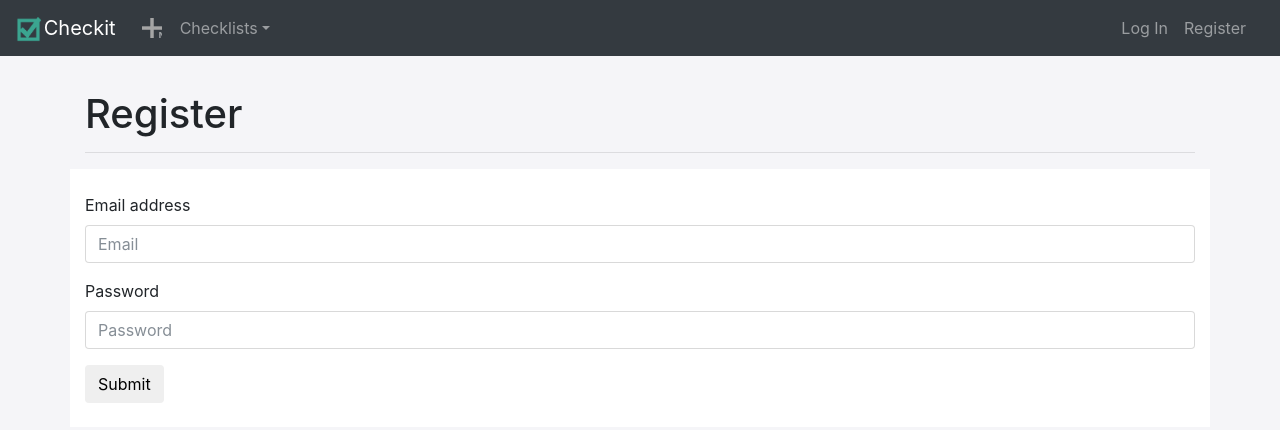
After one commit to reidswan/Checkit, a Django app: page /login in a window 1280 px wide. The commit adds this page. Shown: the top 430 px of the page. Run offline with Django 3.2, Linux system fonts and the light colour scheme; some libraries are stand-ins or nearby versions.

Commit message:
Added basic User functionality (register, login, logout) but requires updating models and db migration

```diff
--- a/checkit/settings.py
+++ b/checkit/settings.py
@@ -99,7 +99,7 @@ AUTH_PASSWORD_VALIDATORS = [
         'NAME': 'django.contrib.auth.password_validation.NumericPasswordValidator',
     },
 ]
-
+LOGIN_URL = "/login"
 
 # Internationalization
 # https://docs.djangoproject.com/en/1.11/topics/i18n/
--- a/checklist/static/checklist/css/mystyles.css
+++ b/checklist/static/checklist/css/mystyles.css
@@ -19,6 +19,8 @@
         height: 1.25em;
         background-size: 1.25em;
         background-image: url("../img/new.png");
+        margin-left: 10px;
+        margin-right: 10px;
 
         /*hide the text*/
         text-indent: 200%;
--- a/checklist/templates/checklist/base.html
+++ b/checklist/templates/checklist/base.html
@@ -16,20 +16,18 @@
         <link rel="icon" type="image/x-icon" href="{% static 'checklist/img/favicon.ico' %}"/>
         {% block javascript %} {% endblock %}
         {% block css %}{% endblock %}
-        <title>Regexion</title>
     </head>
     <body>
         <nav class="navbar sticky-top navbar-dark navbar-expand-md bg-dark">
-            <div class="container">
-                <a class="navbar-brand" href="#"><span><img src="{% static 'checklist/img/logo.png' %}" class="d-inline-block align-top navbar-img"></span>Checkit</a>
+            <a class="navbar-brand" href="{% url 'checklist:index' %}"><span><img src="{% static 'checklist/img/logo.png' %}" class="d-inline-block align-top navbar-img"></span>Checkit</a>
             <button class="navbar-toggler" type="button" data-toggle="collapse" data-target="#navbarNav" aria-controls="navbarNav" aria-expanded="false" aria-label="Toggle navigation">
                 <span class="navbar-toggler-icon"></span>
             </button>
             <div class="collapse navbar-collapse" id="navbarNav">
+                <ul class="navbar-nav">
+                    <li class="nav-item"><div class="adaptive-add"><a class="nav-link" href="{% url 'checklist:new' %}">New checklist</a></div></li>
+                </ul>
                 <ul class="navbar-nav mr-auto">
-                        <li class="nav-item">
-                            <a class="nav-link" href="{%url 'checklist:index'%}">Home</a>
-                        </li>
                     <li class="nav-item dropdown">
                         <a class="nav-link dropdown-toggle" href="#" id="navbarDropdownMenuLink" data-toggle="dropdown" aria-haspopup="true" aria-expanded="false">Checklists</a>
                         <div class="dropdown-menu" aria-labelledby="navbarDropdownMenuLink">
@@ -39,10 +37,14 @@
                         </div>
                     </li>
                 </ul>
-                    <ul class="navbar-nav">
-                        <li class="nav-item"><div class="adaptive-add"><a class="nav-link" href="{% url 'checklist:new' %}">New checklist</a></div></li>
+                <ul class="navbar-nav" style="margin-right: 10px;">
+                    {% if user.is_authenticated %}
+                    <li class="nav-item"><a class="nav-link" href="{% url 'checklist:logout' %}">Log Out</a></li>
+                    {% else %}
+                    <li class="nav-item"><a class="nav-link" href="{% url 'checklist:login' %}">Log In</a></li>
+                    <li class="nav-item"><a class="nav-link" href="{% url 'checklist:register' %}">Register</a></li>
+                    {% endif %}
                 </ul>
-                </div>
             </div>
         </nav>
         {% block content %} {% endblock %}
--- a/checklist/templates/checklist/index.html
+++ b/checklist/templates/checklist/index.html
@@ -39,6 +39,7 @@
 {% else %}
     <div class="container container-main">
     {% if empty_list_string %}
+        <br/>
         <div class="row">
             <div class="col-xs-12 col-md-6">
                 {{ empty_list_string }}
--- /dev/null
+++ b/checklist/templates/checklist/login.html
@@ -0,0 +1,31 @@
+{% extends 'checklist/base.html' %}
+{% block pagetitle %} Register {% endblock %}
+
+{% block content %}
+<br/>
+<div class="container">
+    <h1 class="page-header">Register</h1>
+    <hr/>
+</div>
+<div class="container container-main">
+    <br/>
+    <form action="{% url 'checklist:login_result' %}" method="POST">
+        {% csrf_token %}
+        <div class="form-group">
+            <label for="inputEmail">Email address</label>
+            <input class="form-control" type="text" placeholder="Email" name="inputEmail" id="inputEmail">
+        </div>
+        <div class="form-group">
+            <label for="inputPassword">Password</label>
+            <input class="form-control" type="password" placeholder="Password" name="inputPassword" id="inputPassword">
+        </div>
+        {% if errors %}
+        <div class="alert alert-danger">
+            Failed to log in
+        </div>
+        {% endif %}
+        <input type="submit" class="btn btn-default" value="Submit" id="submitButton">
+    </form>
+    <br/>
+</div>
+{% endblock %}
--- a/checklist/urls.py
+++ b/checklist/urls.py
@@ -7,9 +7,16 @@ urlpatterns = [
     url(r'^$', views.index, name='index'),
     url(r'^all$', views.all, name='all'),
     url(r'ajax/item_check$', views.item_check, name='ajax_item_check'),
+    url(r'ajax/emailvalidate$', views.emailvalidate, name="ajax_emailvalidate"),
     url(r'^complete[d]?$', views.complete, name='complete'),
     url(r'^(?P<checklist_id>[0-9]+)$', views.checklist_view, name="view"),
     url(r'^(?P<checklist_id>[0-9]+)/edit$', views.checklist_edit, name="edit"),
     url(r'^postedit$', views.post_edit, name="post_edit"),
     url(r'^new$', views.new_checklist, name="new"),
+    url(r'^register$', views.register, name='register'),
+    url(r'^registrationresult$', views.register_result, name='register_result'),
+    url(r'^logout$', views.logout_view, name='logout'),
+    url(r'^login$', views.login_view, name='login'),
+    url(r'^login(?P<errors>_err)$', views.login_view, name='login_error'),
+    url(r'^loginresult$', views.login_result, name='login_result'),
 ]
--- a/checklist/views.py
+++ b/checklist/views.py
@@ -1,12 +1,17 @@
 from django.shortcuts import render, get_object_or_404
-from django.http import HttpResponse, Http404, JsonResponse, HttpResponseRedirect
+from django.http import HttpResponse, Http404, JsonResponse, HttpResponseRedirect, HttpResponseForbidden
 from checklist.models import CheckList, CheckListItem
 from checklist.utils import parse_datetime
 from django.utils import timezone
 from django.urls import reverse
+from django.contrib.auth import login, authenticate, logout
+from django.contrib.auth.models import User
 import datetime
+import re
+
 
 recent_filter_delta = datetime.timedelta(days=1)
+emailregex = re.compile(r"^([a-zA-Z0-9\+\-_]+[\.]?)+@([a-zA-Z0-9\+\-_]+[\.]?)+\.[a-z]{2,}$")
 
 def index(request):
     recent_checklists = [checklist for checklist in CheckList.objects.order_by('due_date') if not checklist.is_complete()]
@@ -47,7 +52,7 @@ def checklist_view(request, checklist_id):
 def post_edit(request):
     '''Handle edit POST before redirecting'''
     if request.method != "POST": # only handle POSTed edits
-        return
+        raise Http404("")
     if 'checklist_id' not in request.POST.keys() or request.POST['checklist_id'] == '': # from /new
         print("NEW! :D") # debug
         checklist = CheckList(pub_date=timezone.now(), due_date = timezone.now() + datetime.timedelta(days=1))
@@ -110,3 +115,70 @@ def item_check(request):
         citem.complete = a
         citem.save()
     return JsonResponse({})
+
+def emailvalidate(request):
+    if request.method != "POST":
+        raise Http404("Cannot find resource")
+    result = {
+        'user_exists' : User.objects.filter(username=request.POST["email"]).count() > 0,
+    }
+    return JsonResponse(result)
+
+def register(request, email_errors = "", pwd_errors = ""):
+    if request.user.is_authenticated():
+        return HttpResponseRedirect(reverse("checklist:index"))
+    return render(request, 'checklist/register.html', context={ "email_errors" : email_errors, "pwd_errors" : pwd_errors })
+
+def register_result(request):
+    if request.user.is_authenticated():
+        return HttpResponseRedirect(reverse("checklist:index"))
+    if request.method != "POST":
+        return HttpResponseRedirect(reverse("checklist:index"))
+    keys = ["inputEmail", "inputPassword", "inputConfirm"]
+    for key in keys:
+        if not key in request.POST.keys():
+            raise Http404("an expected key was not supplied")
+    email_addr = request.POST["inputEmail"]
+    pwd = request.POST["inputPassword"]
+    pwdConfirm = request.POST["inputConfirm"]
+    email_errors= []
+    password_errors = []
+    if pwd != pwdConfirm:
+        password_errors.append("Passwords must match")
+    if len(pwd) < 8:
+        password_errors.append("Password must be at least 8 characters long")
+    if User.objects.filter(username=email_addr).count() > 0:
+        email_errors.append("That email is taken")
+    if emailregex.match(email_addr) is None:
+        email_errors.append("Email not in an acceptable format")
+    if email_errors != [] or password_errors != []:
+        return register(request, "; ".join(email_errors), "; ".join(password_errors))
+    else:
+        u = User.objects.create_user(username=email_addr, password=pwd)
+        if u is not None:
+            login(request, u)
+        return HttpResponseRedirect(reverse('checklist:index'))
+
+def logout_view(request):
+    if request.user.is_authenticated():
+        logout(request)
+    return HttpResponseRedirect(reverse("checklist:index"))
+
+def login_view(request, errors=""):
+    if request.user.is_authenticated():
+        return HttpResponseRedirect(reverse("checklist:index"))
+    return render(request, 'checklist/login.html', context={'errors' : errors=="_err"})
+
+def login_result(request):
+    if request.method != "POST":
+        return HttpResponseRedirect(reverse("checklist:index"))
+    for key in ["inputEmail", "inputPassword"]:
+        if not key in request.POST.keys():
+            raise Http404("an expected key was not supplied")
+    email_addr = request.POST["inputEmail"]
+    pwd = request.POST["inputPassword"]
+    user = authenticate(username=email_addr, password=pwd)
+    if user is not None:
+        login(request, user)
+        return HttpResponseRedirect(reverse("checklist:index"))
+    return HttpResponseRedirect(reverse("checklist:login_error", kwargs={"errors":"_err"}))
```
Also changed, not shown: checklist/templates/checklist/register.html (added, +76 -0 lines), db.sqlite3. Lines whose indentation alone changed are shown as unchanged.
